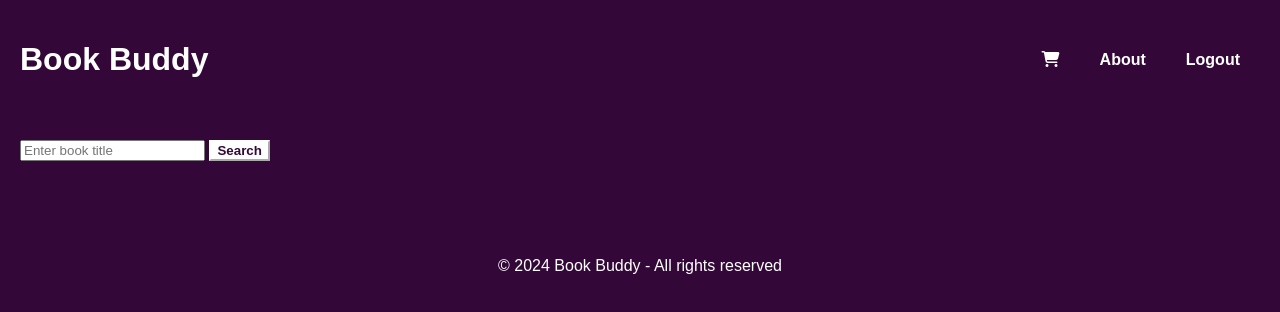
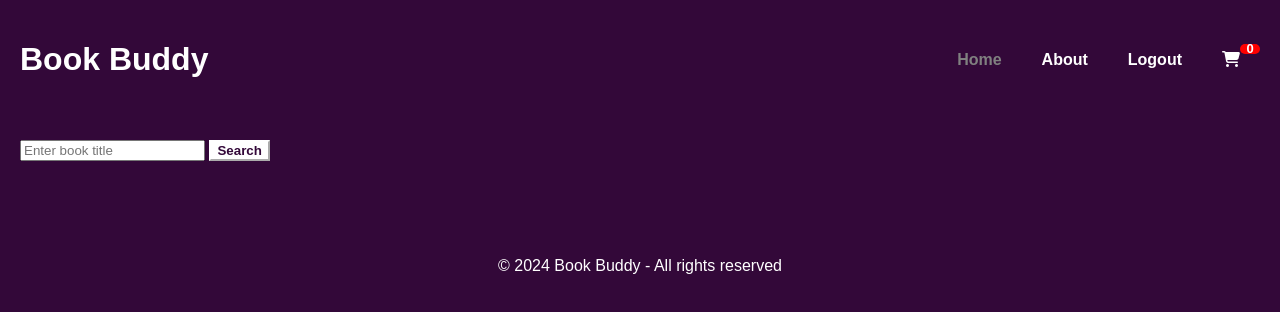
Before and after one commit to TrudyB-T/BookBuddy, a website: page public/home.html in a window 1280 px wide. Drawn offline with Linux system fonts and the light colour scheme.

Commit message:
uncommented the home.html in the navbar

```diff
--- a/public/home.html
+++ b/public/home.html
@@ -72,6 +72,21 @@
             width: 20px;
             height: auto;
         }
+        .cartAmount {
+            background-color: red;
+            color: white;
+            font-size: 13px;
+            width: 12px;
+            height: 2px;
+            border-radius: 50px;
+            display: flex;
+            justify-content: center;
+            align-items: center;
+            position: absolute;
+            top: -7px;
+            right: 0;
+            padding: 4px;
+        }
 
         .book-item h3 {
             margin-top: 0;
@@ -103,12 +118,15 @@
         </div>
         <div>
             <ul id="navbar">
-              <!--<li><a class="current" href="home.html">Home</a></li>-->
-              <!--<li><a href="books.html">Books</a></li>-->
-              <li><a href="cart.html"><i class="fa fa-cart-shopping"></i></a></li>
+              <li><a class="current" href="home.html">Home</a></li>
               <li><a href="./about.html">About</a></li>
-
               <li><a href="index.html">Logout</a></li>
+              <li>
+                <a href="cart.html">
+                    <i class="fa fa-cart-shopping"></i>
+                    <span id="cart-amount" class="cartAmount">0</span>
+                </a>
+            </li>
             </ul>
            </div>
     </header>
```
